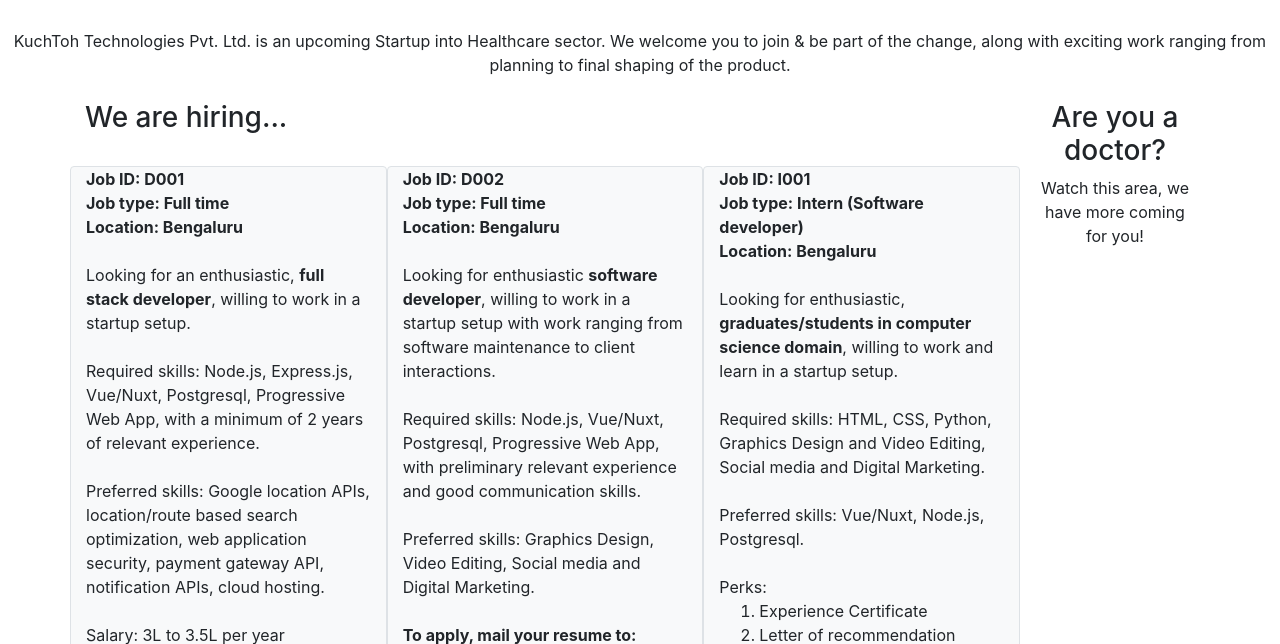
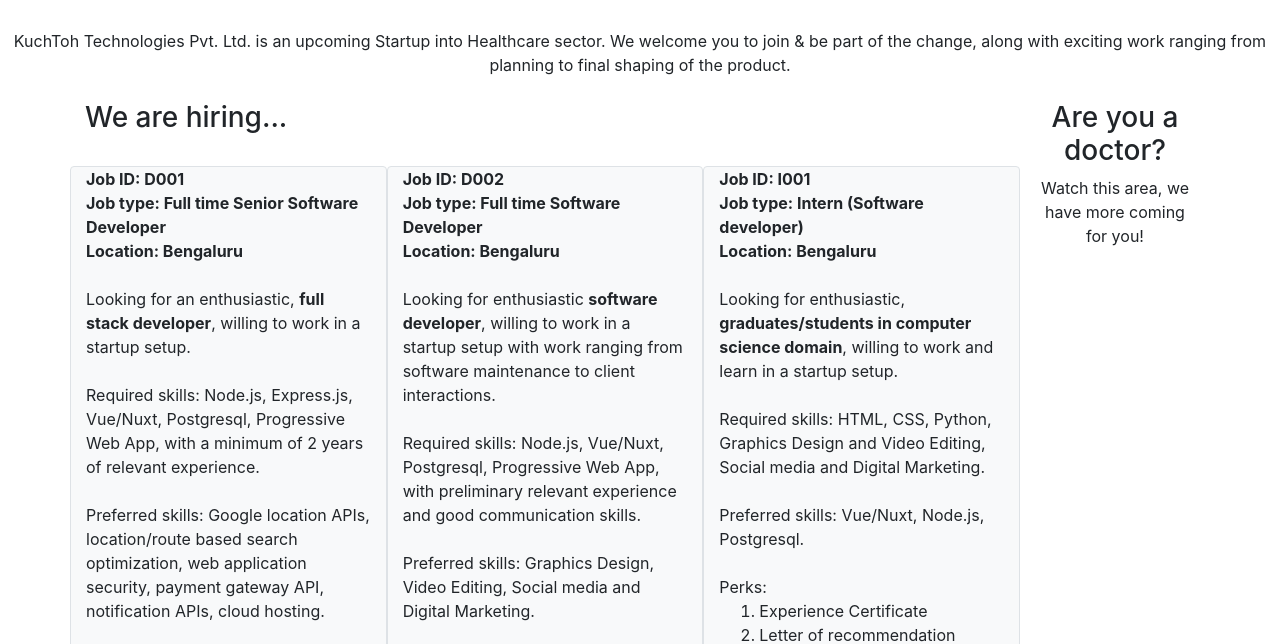
Before and after one commit to Sugandh-mittal/Sugandh-mittal.github.io, a plain HTML site: page index.html in a window 1280 px wide. Shown: the part 93-737 px from the top of the page. Drawn offline with nearby package versions, Linux system fonts and the light colour scheme.

```diff
--- a/index.html
+++ b/index.html
@@ -27,7 +27,7 @@
 
                         <div class="col-lg-4 border rounded bg-light">
                             <b>Job ID: D001<br>
-                                Job type: Full time<br>
+                                Job type: Full time Senior Software Developer<br>
                                 Location: Bengaluru<br><br>
                             </b>
                             Looking for an enthusiastic, <b>full stack developer</b>, willing to work in a startup setup.<br><br>
@@ -39,7 +39,7 @@
 
                         <div class="col-lg-4 border rounded bg-light">
                             <b>Job ID: D002<br>
-                                Job type: Full time<br>
+                                Job type: Full time Software Developer<br>
                                 Location: Bengaluru<br><br>
                             </b>
                             Looking for enthusiastic <b>software developer</b>, willing to work in a startup setup with work ranging from software maintenance to client interactions.<br><br>
```
